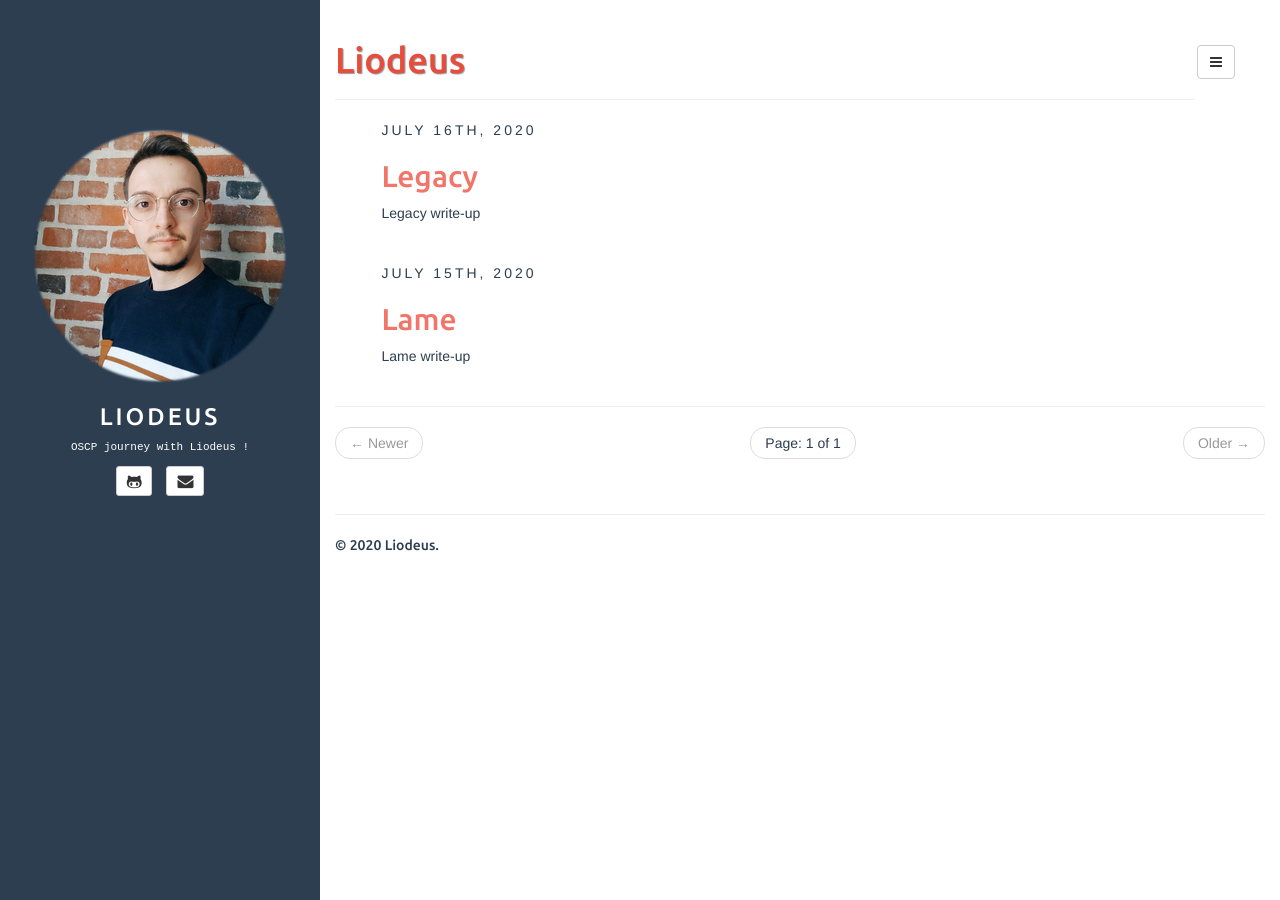
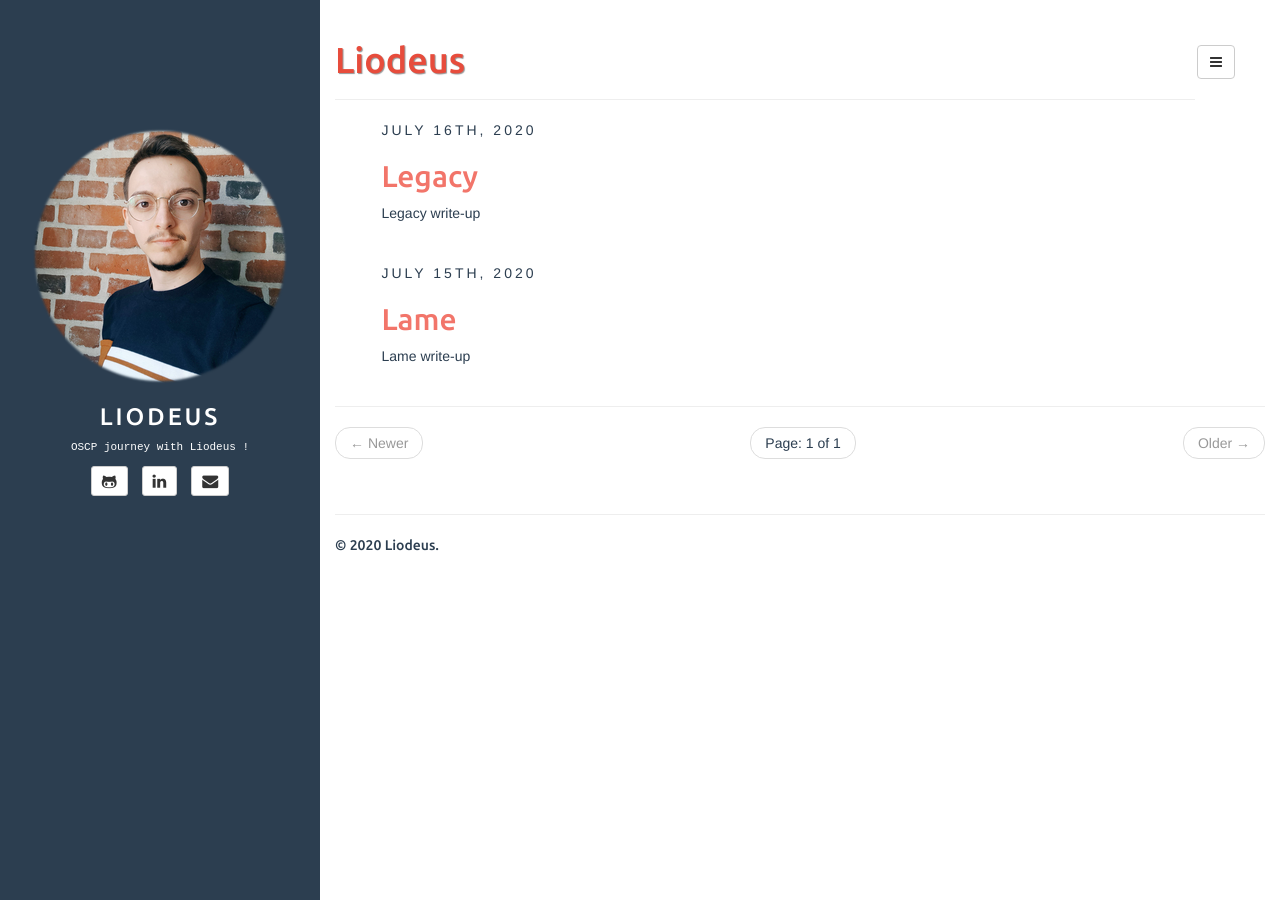
Before and after one commit to Liodeus/liodeus.github.io, a Jekyll site: the page built from index.html, in a window 1280 px wide. Built offline with Jekyll 4.4.1, drawn with Linux system fonts in a browser that asks for light colours; the list of posts is cut into pages by our own code.

Commit message:
Update sidebar.html

```diff
--- a/_includes/sidebar.html
+++ b/_includes/sidebar.html
@@ -23,10 +23,10 @@
 			</a>
 		</li>
 		{% endif %}
-		{% if site.author.twitter %}
+		{% if site.author.linkedin %}
 		<li>
-			<a class="btn btn-default btn-sm" href="https://twitter.com/{{ site.author.twitter }}">
-				<i class="fa fa-twitter fa-lg"></i>
+			<a class="btn btn-default btn-sm" href="https://linkedin.com/in/{{ site.author.linkedin }}">
+				<i class="fa fa-linkedin fa-lg"></i>
 			</a>
 		</li>
 		{% endif %}
@@ -38,26 +38,5 @@
 		</li>
 		{% endif %}
 	</ul>
-	<ul id="contact-list-secondary" class="list-unstyled list-inline">
-		{% if site.author.pinterest %}
-		<li>
-			<a class="btn btn-default btn-sm" href="https://pinterest.com/{{ site.author.pinterest }}">
-				<i class="fa fa-pinterest fa-lg"></i>
-			</a>
-		</li>
-		{% endif %}
-		{% if site.author.linkedin %}
-		<li>
-			<a class="btn btn-default btn-sm" href="https://linkedin.com/in/{{ site.author.linkedin }}">
-				<i class="fa fa-linkedin fa-lg"></i>
-			</a>
-		</li>
-		{% endif %}
-		<li>
-			<a class="btn btn-default btn-sm" href="{{ site.BASE_PATH }}/{{ site.rss_path }}">
-				<i class="fa fa-rss fa-lg"></i>
-			</a>
-		</li>
-	</ul>
 </div>
 <!-- sidebar.html end -->
```
